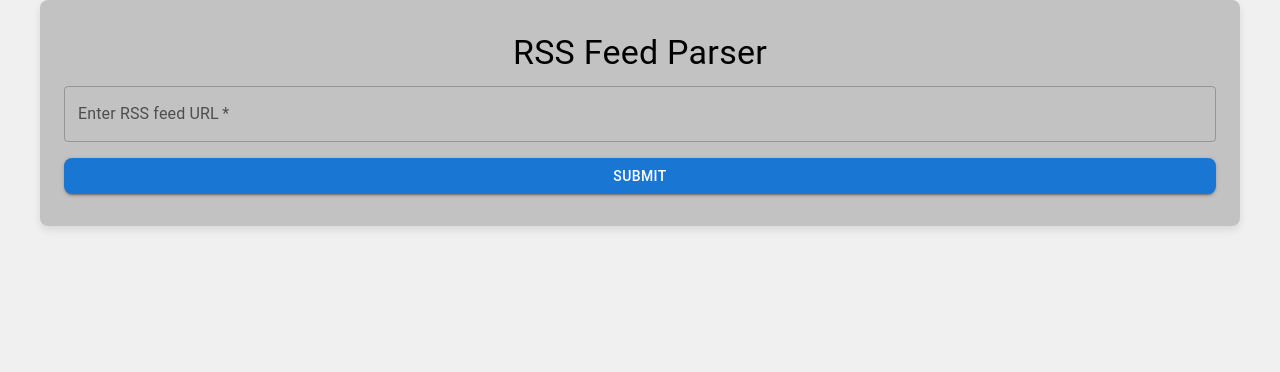
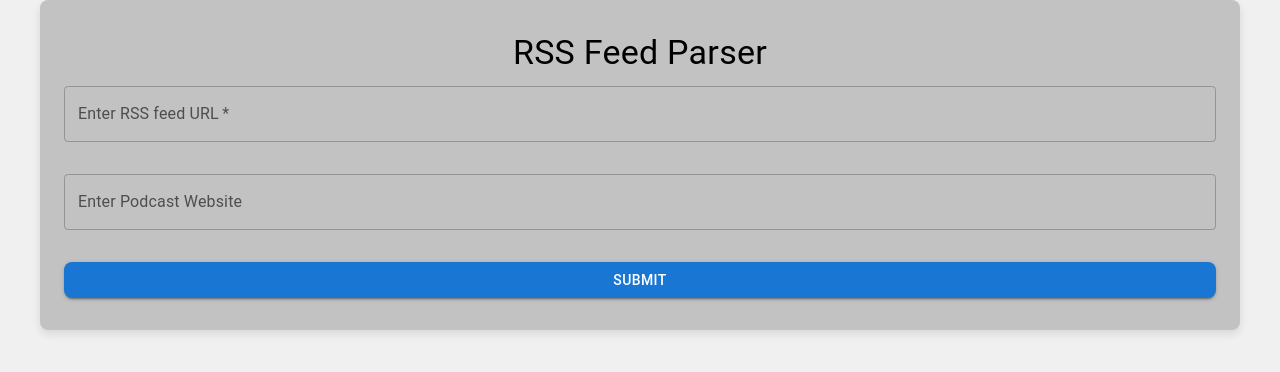
Before and after one commit to Iammohitwalia/Rss-Parser, a Next.js app: page / in a window 1280 px wide. Shown: the top 372 px of the page. Built offline with nearby package versions, Linux system fonts and the light colour scheme.

Commit message:
Update page.tsx

```diff
--- a/src/app/page.tsx
+++ b/src/app/page.tsx
@@ -32,6 +32,7 @@ const theme = createTheme({
 
 export default function Home() {
   const [rssUrl, setRssUrl] = useState("");
+  const [podcastWebsite, setPodcastWebsite] = useState(""); // New state for podcast website
   const [output, setOutput] = useState("");
   const [podcastTitle, setPodcastTitle] = useState("");
 
@@ -44,7 +45,7 @@ export default function Home() {
         headers: {
           "Content-Type": "application/json",
         },
-        body: JSON.stringify({ rssUrl }),
+        body: JSON.stringify({ rssUrl, podcastWebsite }), // Include podcastWebsite in the request body
       });
 
       if (response.ok) {
@@ -57,7 +58,7 @@ export default function Home() {
         const url = window.URL.createObjectURL(blob);
         const a = document.createElement("a");
         a.href = url;
-        a.download = `${data.podcastTitle.replace(/[^a-z0-9]/gi, '_')}.txt`; // Dynamic filename based on podcast title, sanitized
+        a.download = `${data.podcastTitle.replace(/[^a-z0-9]/gi, "_")}.txt`; // Dynamic filename based on podcast title, sanitized
         a.click();
         window.URL.revokeObjectURL(url);
       } else {
@@ -82,6 +83,15 @@ export default function Home() {
             value={rssUrl}
             onChange={(e) => setRssUrl(e.target.value)}
             required
+            style={{ marginBottom: "16px" }} // Add margin for spacing
+          />
+          <TextField
+            label="Enter Podcast Website"
+            variant="outlined"
+            fullWidth
+            value={podcastWebsite}
+            onChange={(e) => setPodcastWebsite(e.target.value)}
+            style={{ marginBottom: "16px" }} // Add margin for spacing
           />
           <Button variant="contained" color="primary" type="submit">
             Submit
```
